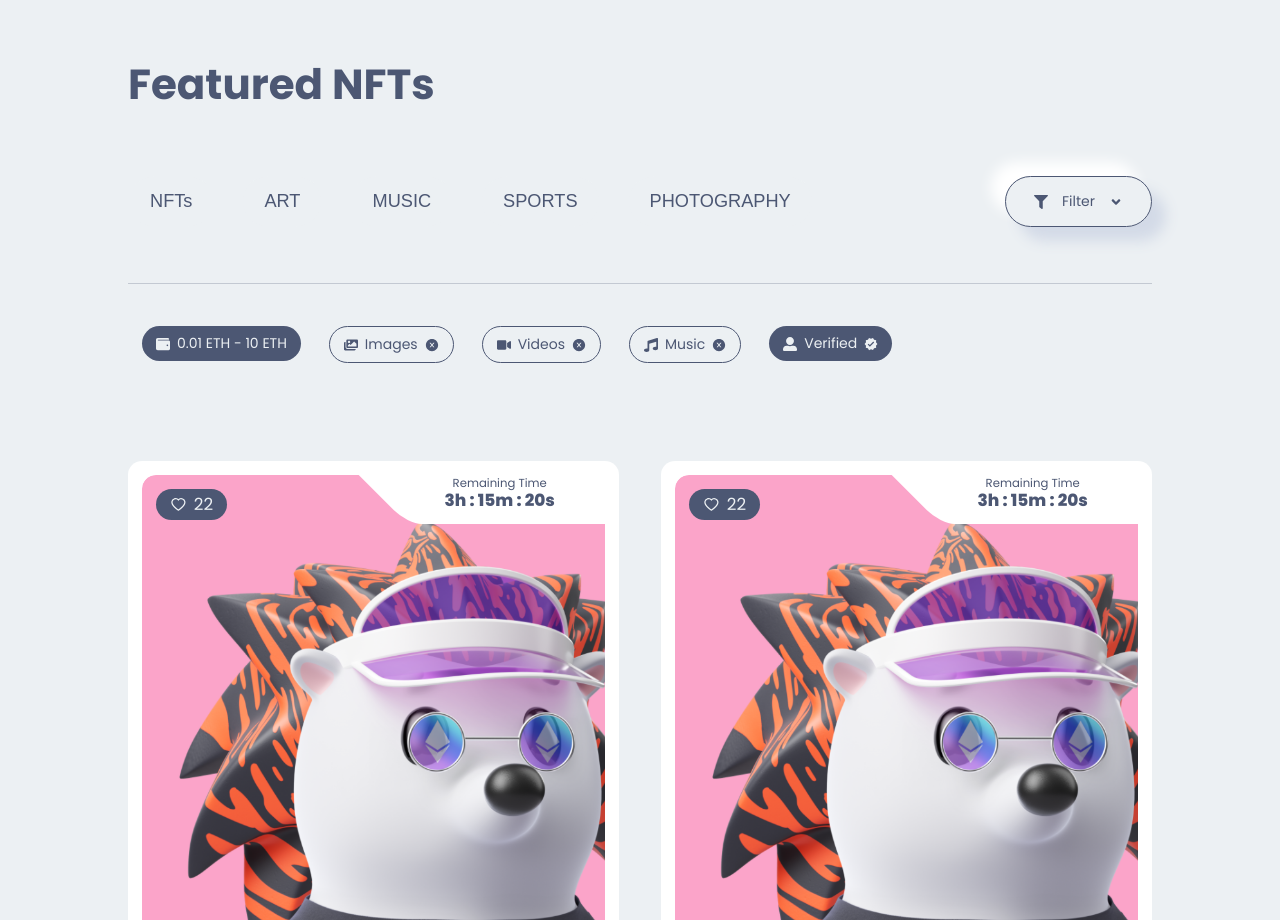
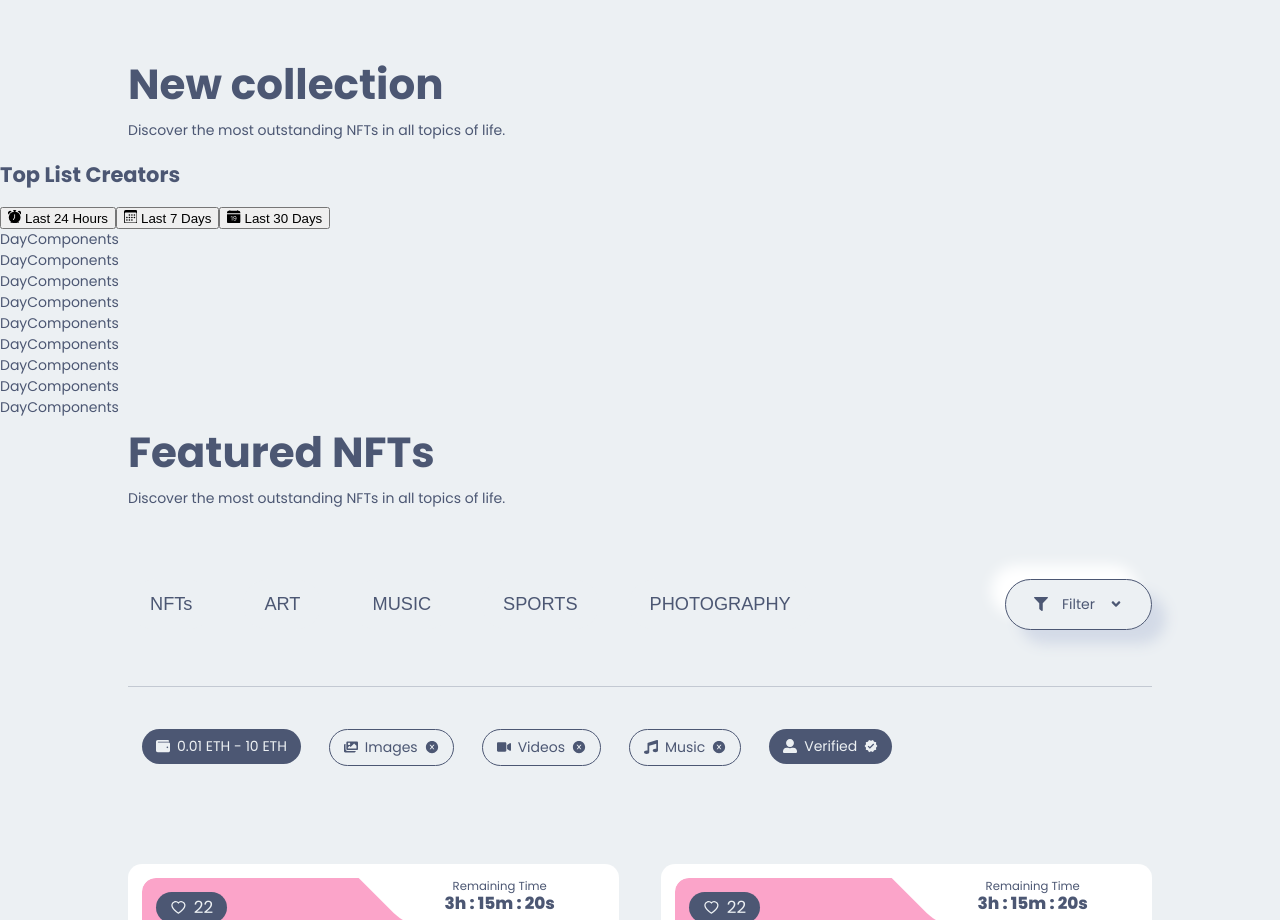
Before and after one commit to shisukeUrahara/web3-nft-marketplace, a Next.js app in the folder client/: page / in a window 1280 px wide. Shown: the part 2360-3280 px from the top of the page. Built offline with nearby package versions, Linux system fonts and the light colour scheme.

Commit message:
added collection and days component

```diff
--- /dev/null
+++ b/client/src/components/Collection/Collection.jsx
@@ -0,0 +1,84 @@
+import React, { useState, useEffect } from 'react';
+import { BsAlarmFill, BsFillCalendarFill, BsCalendar3, BsCalendarDateFill } from 'react-icons/bs';
+
+import Style from './Collection.module.css';
+import DayComponents from './DayComponents/DayComponents';
+
+const Collection = () => {
+    const [option, setOption] = useState('popular');
+    const cardArray = [1, 2, 3, 4, 5, 6, 7, 8, 9];
+    const followingArray = [1, 2, 3, 4];
+    const newsArray = [1, 2, 3, 4, 5, 6];
+
+
+    return (
+        <div className={Style.collection}>
+            <div className={Style.collection_title}>
+                <h2>Top List Creators</h2>
+                <div className={Style.collection_collections}>
+                    <div className={Style.collection_collections_btn}>
+                        <button onClick={() => setOption('popular')}>
+                            <BsAlarmFill /> Last 24 Hours
+                        </button>
+
+                        <button onClick={() => setOption('following')}>
+                            <BsCalendar3 /> Last 7 Days
+                        </button>
+
+                        <button onClick={() => setOption('news')}>
+                            <BsCalendarDateFill /> Last 30 Days
+                        </button>
+
+                    </div>
+
+                </div>
+
+
+            </div>
+            {
+                option === 'popular' && (
+                    <div className={Style.collection_box}>
+                        {
+                            cardArray.map((item, index) => (
+                                <DayComponents key={index + 1} />
+
+                            ))
+                        }
+
+                    </div>
+                )
+            }
+
+            {
+                option === 'following' && (
+                    <div className={Style.collection_box}>
+                        {
+                            followingArray.map((item, index) => (
+                                <DayComponents key={index + 1} />
+
+                            ))
+                        }
+
+                    </div>
+                )
+            }
+
+            {
+                option === 'news' && (
+                    <div className={Style.collection_box}>
+                        {
+                            newsArray.map((item, index) => (
+                                <DayComponents key={index + 1} />
+
+                            ))
+                        }
+
+                    </div>
+                )
+            }
+
+        </div>
+    )
+}
+
+export default Collection
--- /dev/null
+++ b/client/src/components/Collection/DayComponents/DayComponents.jsx
@@ -0,0 +1,10 @@
+import React from 'react';
+import Style from './DayComponents.module.css'
+
+const DayComponents = () => {
+    return (
+        <div>DayComponents</div>
+    )
+}
+
+export default DayComponents
--- a/client/src/components/index.js
+++ b/client/src/components/index.js
@@ -9,6 +9,8 @@ import Title from './Title/Title';
 import Category from './Category/Category';
 import Filter from './Filter/Filter';
 import NFTCard from './NFTCard/NFTCard';
+import Collection from './Collection/Collection';
+
 
 export {
     Button,
@@ -21,5 +23,6 @@ export {
     Title,
     Category,
     Filter,
-    NFTCard
+    NFTCard,
+    Collection
 }
--- a/client/src/pages/index.js
+++ b/client/src/pages/index.js
@@ -2,7 +2,7 @@ import Head from "next/head";
 import Image from "next/image";
 import { Inter } from "@next/font/google";
 import Style from '../styles/index.module.css';
-import { HeroSection,Service ,BigNftSlider,Subscribe, Title, Category, Filter, NFTCard} from "../components";
+import { HeroSection,Service ,BigNftSlider,Subscribe, Title, Category, Filter, NFTCard, Collection} from "../components";
 
 const inter = Inter({ subsets: ["latin"] });
 
@@ -13,8 +13,13 @@ export default function Home() {
     <Service />
     <BigNftSlider />
     <Title
+        heading="New collection"
+        content="Discover the most outstanding NFTs in all topics of life."
+      />
+    <Collection />
+    <Title
         heading="Featured NFTs"
-        paragraph="Discover the most outstanding NFTs in all topics of life."
+        content="Discover the most outstanding NFTs in all topics of life."
       />
     <Filter />
     <NFTCard />
```
Also changed, not shown: client/src/components/Collection/Collection.module.css (added), client/src/components/Collection/DayComponents/DayComponents.module.css (added).
